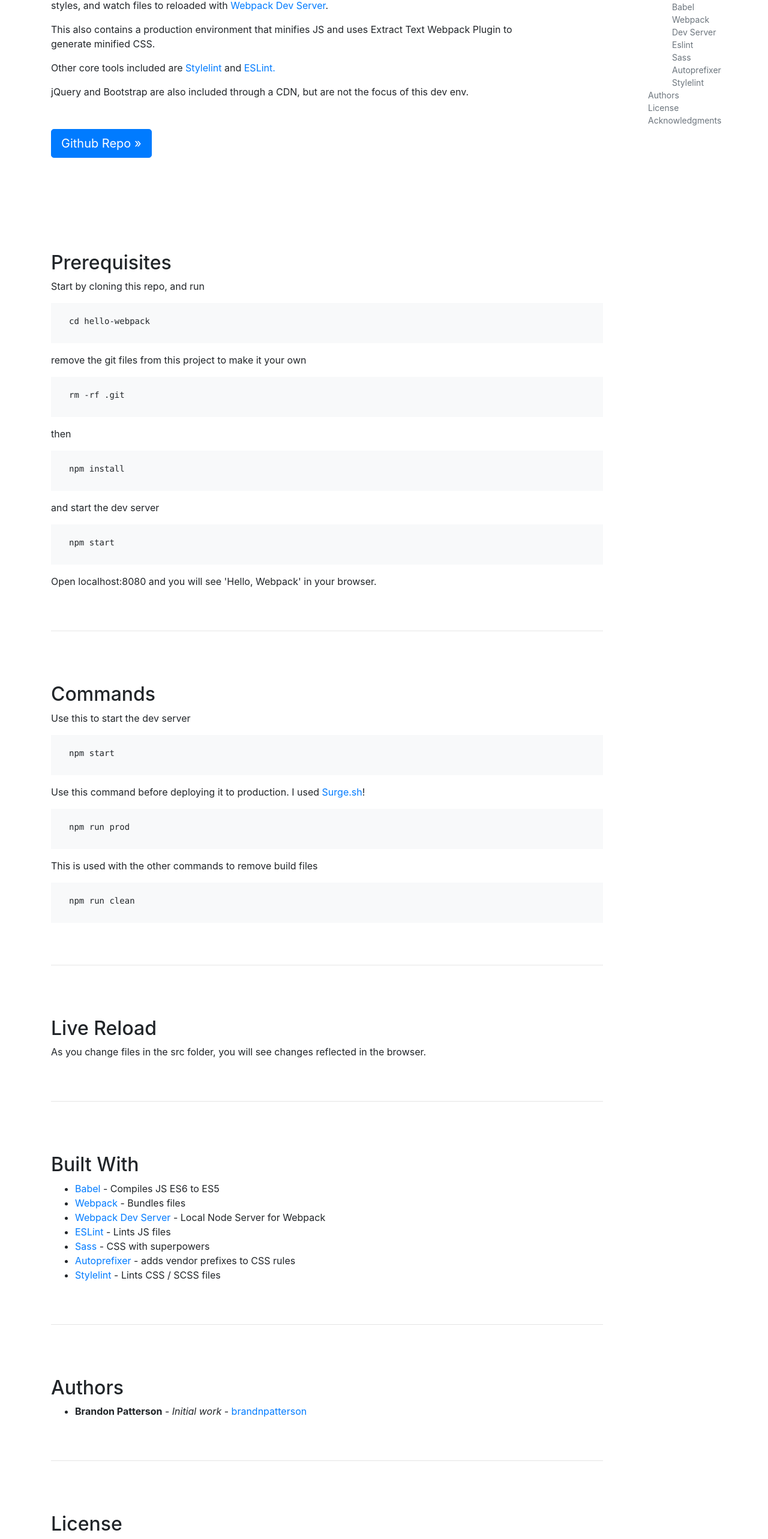
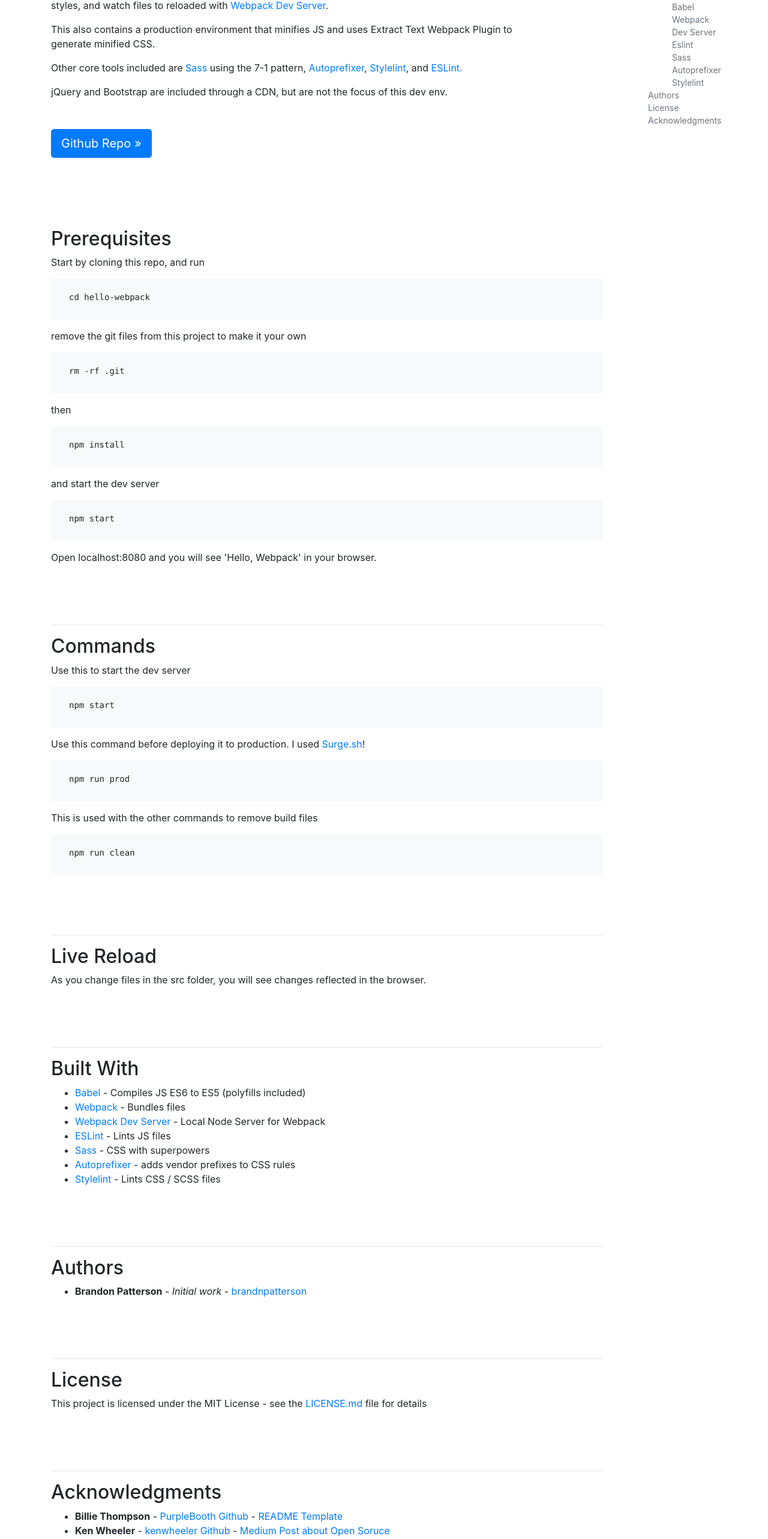
Before and after one commit to brandnpatterson/hello-webpack, a website built with webpack: page src/template.html in a window 1280 px wide. Shown: the part 215-2780 px from the top of the page at 60% size. Built offline with nearby package versions, Linux system fonts and the light colour scheme.

Commit message:
added sass and autoprefixer to readme

```diff
--- a/src/scss/base/_typography.scss
+++ b/src/scss/base/_typography.scss
@@ -1,10 +1,3 @@
-.section {
-  h2,
-  h3 {
-    padding-top: 70px;
-  }
-}
-
 .toc-entry a {
   color: $gray;
 
--- a/src/scss/layout/_layout.scss
+++ b/src/scss/layout/_layout.scss
@@ -4,7 +4,7 @@
 }
 
 .section {
-  margin-bottom: 70px;
+  margin-bottom: 100px;
 }
 
 .hero-section {
--- a/src/template.html
+++ b/src/template.html
@@ -121,9 +121,14 @@
                             This also contains a production environment that minifies JS and uses Extract Text Webpack Plugin to generate minified CSS.
                         </p>
                         <p>
-                            Other core tools included are <a href="https://stylelint.io/" target="_blank">Stylelint</a> and <a href="https://eslint.org/" target="_blank">ESLint.</a>
+                            Other core tools included are
+                            <a href="https://sass-lang.com/" target="_blank">Sass</a> using the 7-1 pattern,
+                            <a href="https://github.com/postcss/autoprefixer" target="_blank">Autoprefixer</a>,
+                            <a href="https://stylelint.io/" target="_blank">Stylelint</a>,
+                            and
+                            <a href="https://eslint.org/" target="_blank">ESLint.</a>
                         <p>
-                            jQuery and Bootstrap are also included through a CDN, but are not the focus of this dev env.
+                            jQuery and Bootstrap are included through a CDN, but are not the focus of this dev env.
                         </p>
                     </div>
                     <p>
@@ -208,7 +213,7 @@
                         <h2 id="builtwith">Built With</h2>
                         <ul>
                             <li>
-                                <a href="https://babeljs.io/" target="_blank">Babel</a> - Compiles JS ES6 to ES5
+                                <a href="https://babeljs.io/" target="_blank">Babel</a> - Compiles JS ES6 to ES5 (polyfills included)
                             </li>
                             <li>
                                 <a href="https://webpack.js.org/" target="_blank">Webpack</a> - Bundles files
@@ -252,18 +257,17 @@
                         <h2 id="acknowledgements">Acknowledgments</h2>
                         <ul>
                             <li>
-                                <strong>Billie Thompson</strong> -
-                                <a href="https://gist.github.com/PurpleBooth/109311bb0361f32d87a2" target="_blank">README Template</a> - <a href="https://github.com/PurpleBooth" target="_blank">PurpleBooth Github</a>
+                                <strong>Billie Thompson</strong> - <a href="https://github.com/PurpleBooth" target="_blank">PurpleBooth Github</a> -
+                                <a href="https://gist.github.com/PurpleBooth/109311bb0361f32d87a2" target="_blank">README Template</a>
                             </li>
                             <li>
                                 <strong>Ken Wheeler</strong> -
-                                <a href="https://medium.com/@ken_wheeler/a-bitter-guide-to-open-source-a8e3b6a3c1c4" target="_blank">Medium Post on Open Soruce</a> - <a href="https://github.com/kenwheeler" target="_blank">kenwheeler Github</a>
+                                <a href="https://github.com/kenwheeler" target="_blank">kenwheeler Github</a> - <a href="https://medium.com/@ken_wheeler/a-bitter-guide-to-open-source-a8e3b6a3c1c4" target="_blank">Medium Post about Open Soruce</a>
                             </li>
                         </ul>
                     </div>
                 </div>
             </div>
-            <hr>
         </div>
     </main>
     <footer class="footer">
```
Also changed, not shown: README.md.
